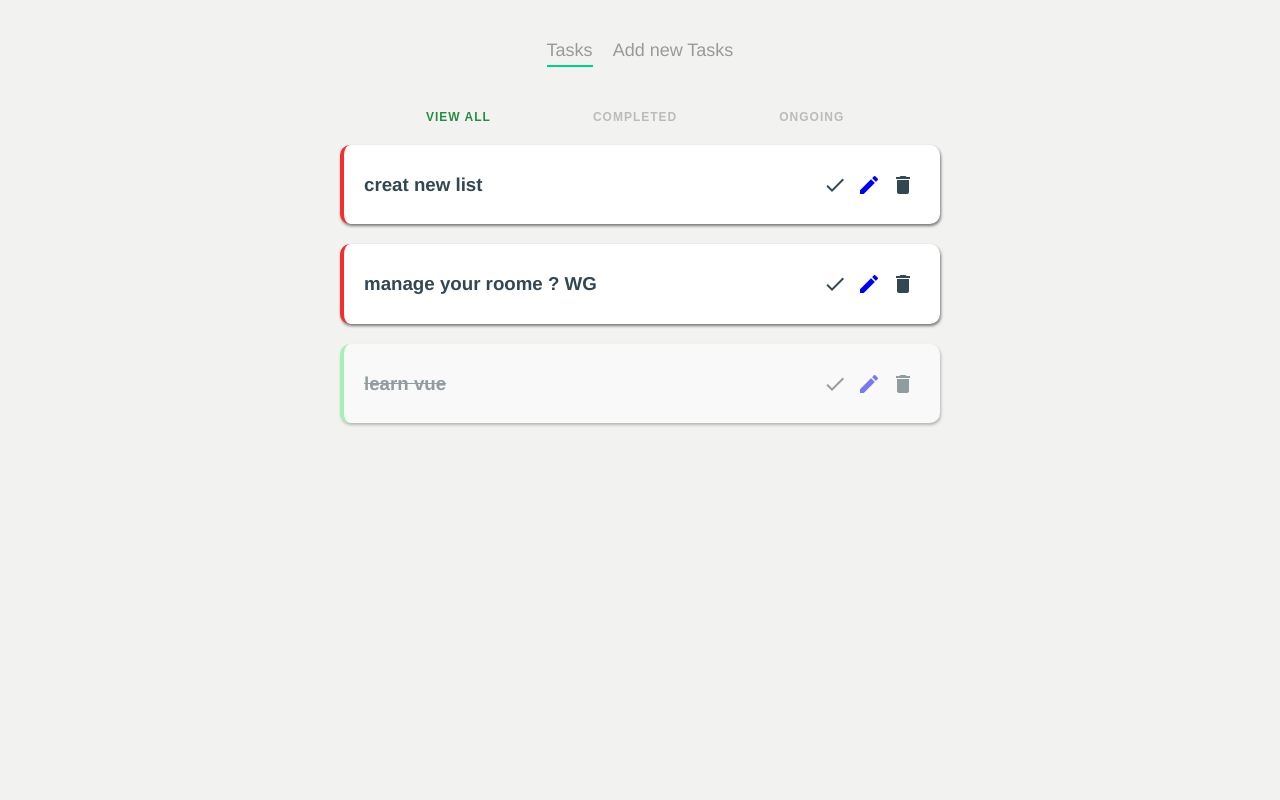
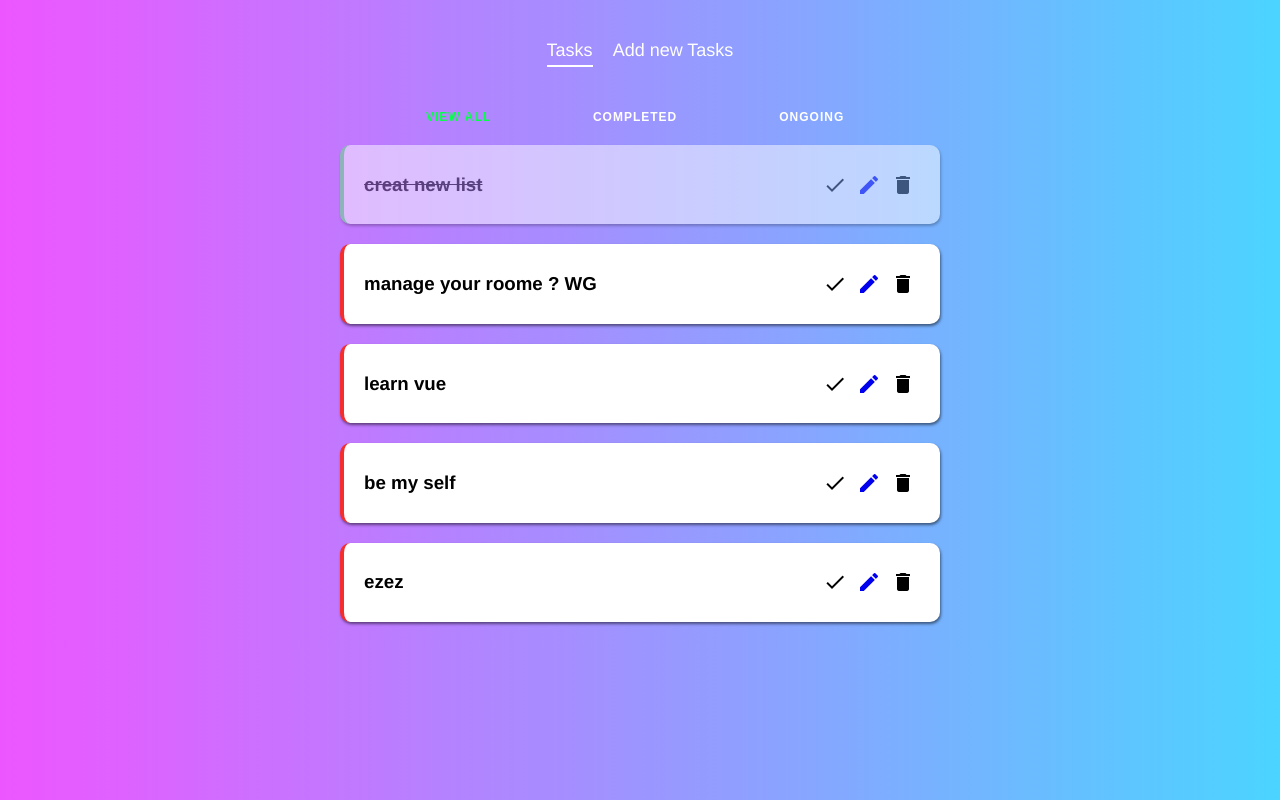
Before and after one commit to hossampy/vue-todo, a Vue app: page / in a window 1280 px wide. Built offline with nearby package versions, Linux system fonts and the light colour scheme; data requests are answered from the project's data file.

Commit message:
change some style

```diff
--- a/data/db.json
+++ b/data/db.json
@@ -4,7 +4,7 @@
       "id": "3",
       "title": "creat new list",
       "details": "creat me now",
-      "complete": false
+      "complete": true
     },
     {
       "title": "manage your roome ? WG",
@@ -16,7 +16,19 @@
       "title": "learn vue ",
       "details": "learn vue and nuxt js and doker",
       "id": "b8e4",
-      "complete": true
+      "complete": false
+    },
+    {
+      "id": "cc11",
+      "title": "be my self",
+      "details": "be my self",
+      "complete": false
+    },
+    {
+      "id": "2ef8",
+      "title": "ezez",
+      "details": "zeze",
+      "complete": false
     }
   ]
 }
--- a/src/App.vue
+++ b/src/App.vue
@@ -15,7 +15,8 @@ export default {
 
 <style>
 body {
-  background-color: rgb(242, 243, 241);
+background: rgb(237, 86, 255);
+  background: linear-gradient(90deg, rgba(237, 86, 255, 1) 0%, rgba(75, 212, 255, 1) 100%);
 }
 #app {
   font-family: Avenir, Helvetica, Arial, sans-serif;
@@ -23,6 +24,6 @@ body {
   -moz-osx-font-smoothing: grayscale;
   max-width: 600px;
   margin: 0 auto;
-  color: #324752;
+  color: #000000;
 }
 </style>
--- a/src/components/Filternav.vue
+++ b/src/components/Filternav.vue
@@ -29,7 +29,7 @@ export default {
     margin-left: 80px;
     background: none;
     border: none;
-    color: #bbb;
+    color: #ffffff;
     outline: none;
     font-size: 12px;
     text-transform: uppercase;
@@ -41,6 +41,6 @@ export default {
 }
 
 button.active {
-    color: #288b42;
+    color: #06ff49;
 }
 </style>
--- a/src/components/Navbar.vue
+++ b/src/components/Navbar.vue
@@ -20,11 +20,11 @@ export default {
     display: inline-block;
     text-decoration: none;
     margin: 0 10px;
-    color: #999;
+    color: #ffffff;
     font-size: 18px;
   }
   a.router-link-active {
-    border-bottom: 2px solid #00ce89;
+    border-bottom: 2px solid #ffffff;
     padding-bottom: 4px;
   }
 </style>
--- a/src/components/SingleProject.vue
+++ b/src/components/SingleProject.vue
@@ -74,7 +74,7 @@ export default {
 <style>
 .project{
     margin: 20px auto;
-    background: white;
+    background: rgb(255, 255, 255);
     padding: 10px 20px;
     border-radius: 10px;
     box-shadow: 1px 2px 3px rgba(0, 0, 0, 0.5);
--- a/src/views/AddProject.vue
+++ b/src/views/AddProject.vue
@@ -53,14 +53,14 @@ export default {
 
 <style>
 form{
-    background: white;
+    background: rgb(255, 255, 255);
     padding: 20px;
     border-radius: 10px;
     border-radius: 10px;
 }
 label{
     display: block;
-    color: #51f588;
+    color: #e1ebe4;
     text-transform: uppercase;
     font-size: 14px;
     font-weight: bold;
@@ -86,7 +86,7 @@ textarea{
 form button{
     display: block;
     margin: 20px auto 0;
-    background: #51f588;
+    background: #04a4e9;
     padding: 15px;
     border: 0;
     border-radius: 10px;
--- a/src/views/EditProject.vue
+++ b/src/views/EditProject.vue
@@ -64,7 +64,7 @@ export default {
 
 <style>
 form{
-    background: white;
+    background: rgb(255, 255, 255);
     padding: 20px;
     border-radius: 10px;
     border-radius: 10px;
```
